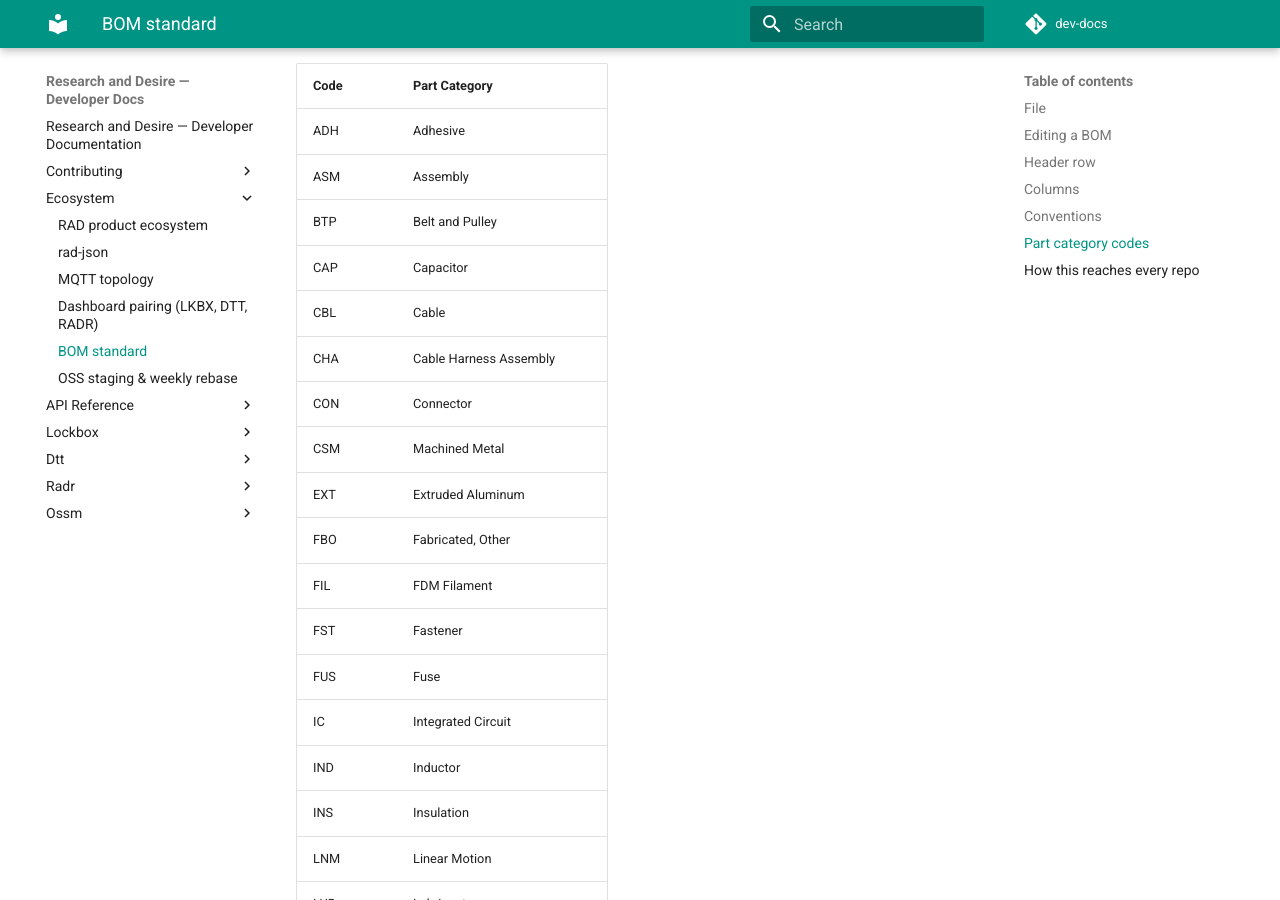
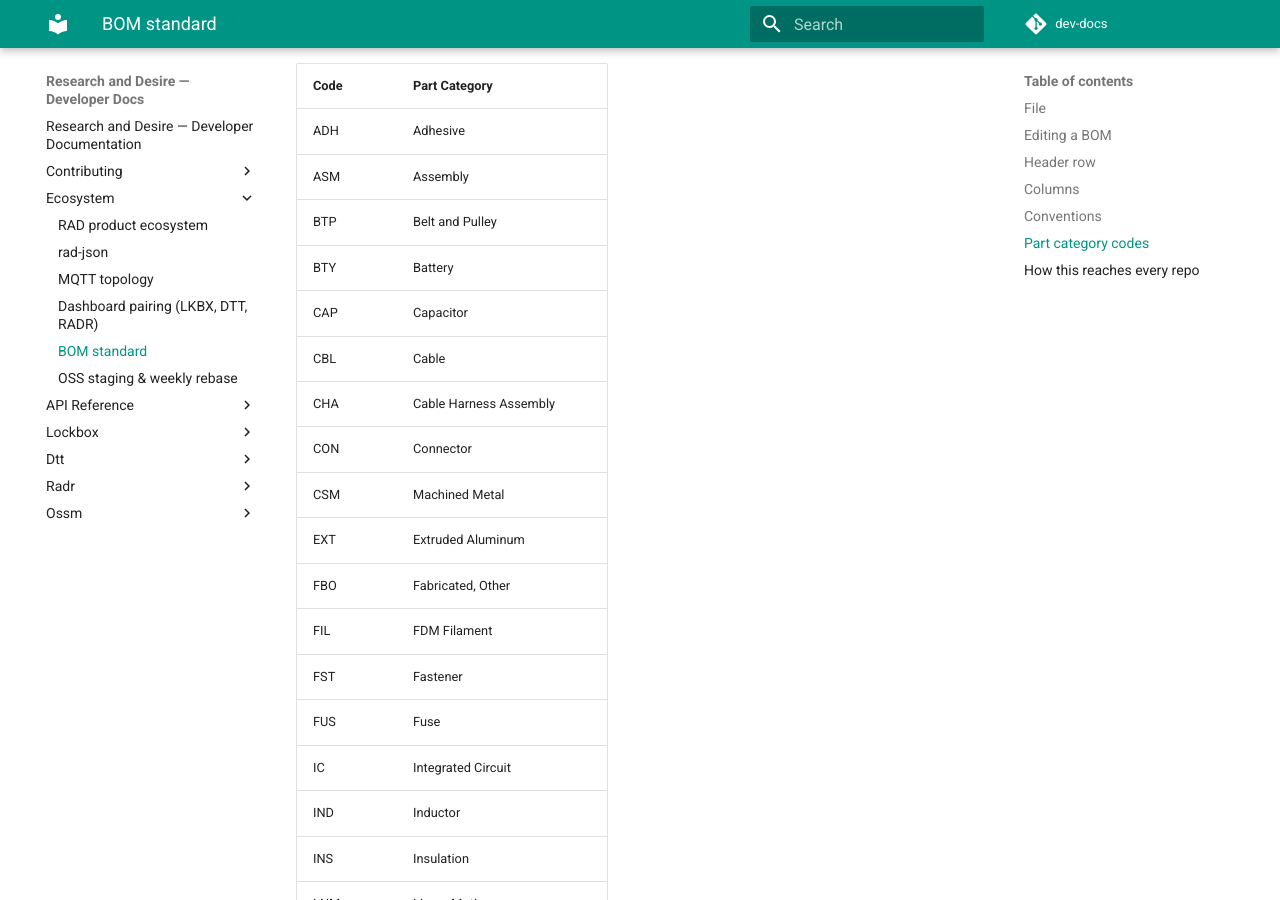
Before and after one commit to researchanddesire/dev-docs, an MkDocs documentation site: the page built from docs/meta/bom-standard.md, in a window 1280 px wide and 900 px high, scrolled down 2303 px. Built offline with MkDocs 1.6.1 and Material for MkDocs 9.7.7, drawn with Linux system fonts in a browser that asks for light colours; comment, search, counter and statistics services are not loaded.

Commit message:
BOM standard: add BTY (Battery) part category
Co-authored-by: Cursor <cursoragent@cursor.com>

```diff
--- a/docs/meta/bom-standard.md
+++ b/docs/meta/bom-standard.md
@@ -58,6 +58,7 @@ The schema tracks both the canonical **field name** (machine identifier) and the
 | ADH  | Adhesive                        |
 | ASM  | Assembly                        |
 | BTP  | Belt and Pulley                 |
+| BTY  | Battery                         |
 | CAP  | Capacitor                       |
 | CBL  | Cable                           |
 | CHA  | Cable Harness Assembly          |
```
Also changed, not shown: 1 other file.
